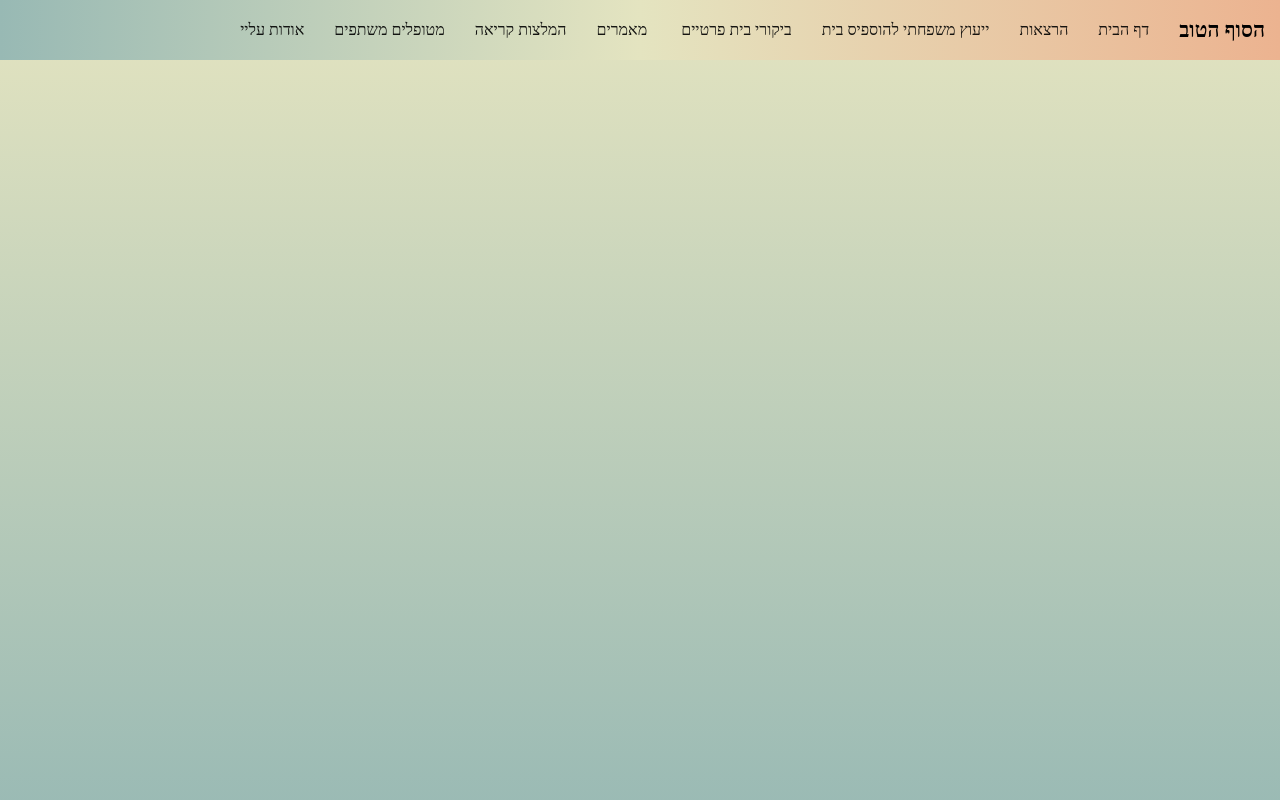
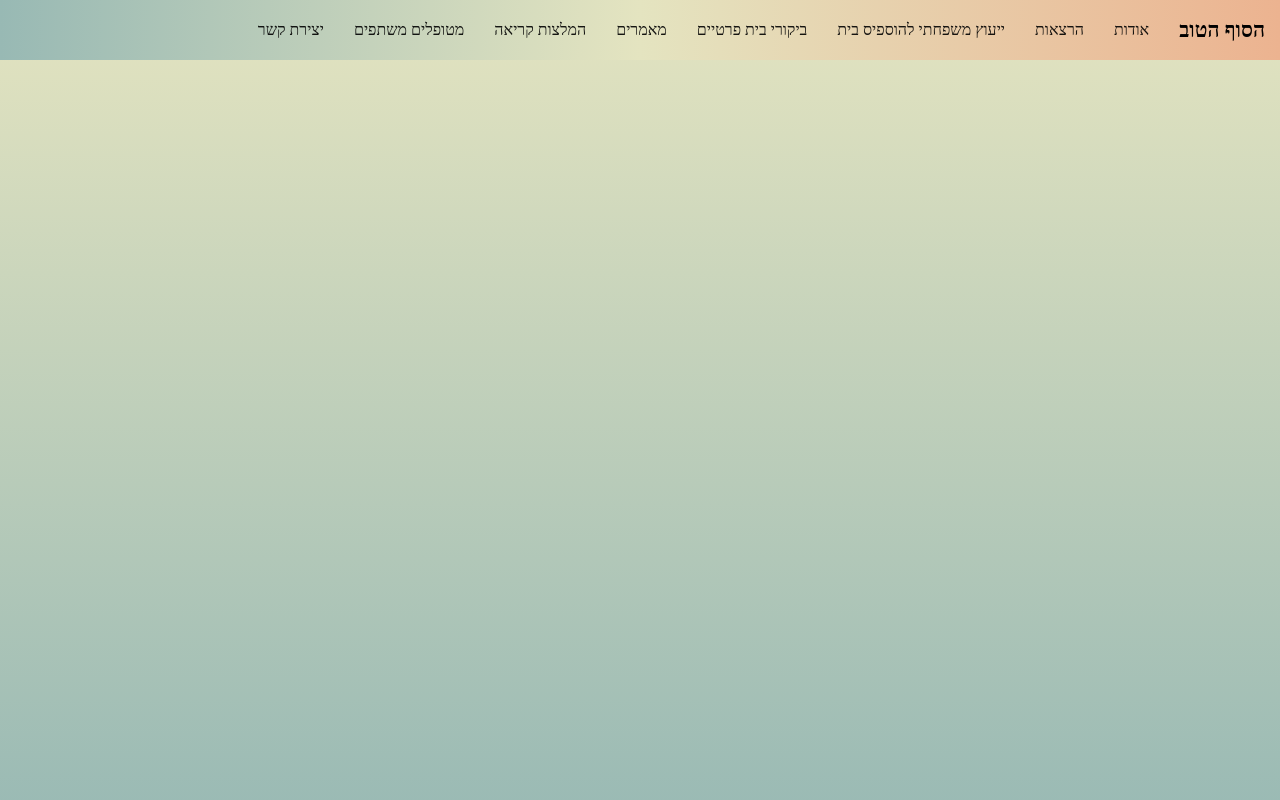
Before and after one commit to YaliSoltz/sof-hadereh, a React (Create React App) app in the folder client/: page / in a window 1280 px wide. Shown: the top 800 px of the page. Built offline with nearby package versions, Linux system fonts and the light colour scheme; no server answers.

Commit message:
add contact-us link with scroll down

```diff
--- a/client/src/comp-user/header.jsx
+++ b/client/src/comp-user/header.jsx
@@ -1,22 +1,63 @@
-import React, { useState } from 'react';
-import { Link } from 'react-router-dom';
+import React, { useState } from "react";
+import { Link } from "react-router-dom";
 import "../css/User.css";
 const Header = () => {
+  const [isOpen, setIsOpen] = useState(false);
 
-  const [isOpen, setIsOpen] = useState(false);
-    return (
-        < div className='Navbar'>
-
-       <span className="nav-logo">הסוף הטוב</span>
+  return (
+    <div className="Navbar">
+      <span className="nav-logo">הסוף הטוב</span>
       <div className={`nav-items ${isOpen && "open"}`}>
-      <Link to='/' className='labelNav' >דף הבית</Link>
-        <Link to='/lectures' className='labelNav'>הרצאות</Link>
-        <Link to='/' className='labelNav'>ייעוץ משפחתי להוספיס בית</Link>
-        <Link to='/' className='labelNav'>ביקורי בית פרטיים </Link>
-        <Link to='/articles' className='labelNav'>מאמרים</Link>
-        <Link to='/readings' className='labelNav'>המלצות קריאה</Link>
-        <Link to='/sharings' className='labelNav'>מטופלים משתפים</Link>
-        <Link to='/about-me' className='labelNav'>אודות עליי</Link>
+        <Link
+          to="/about-me"
+          className="labelNav"
+          onClick={() => window.scrollTo(0, 0)}
+        >
+          אודות
+        </Link>
+        <Link
+          to="/lectures"
+          className="labelNav"
+          onClick={() => window.scrollTo(0, 0)}
+        >
+          הרצאות
+        </Link>
+        <Link to="/" className="labelNav" onClick={() => window.scrollTo(0, 0)}>
+          ייעוץ משפחתי להוספיס בית
+        </Link>
+        <Link to="/" className="labelNav" onClick={() => window.scrollTo(0, 0)}>
+          ביקורי בית פרטיים
+        </Link>
+        <Link
+          to="/articles"
+          className="labelNav"
+          onClick={() => window.scrollTo(0, 0)}
+        >
+          מאמרים
+        </Link>
+        <Link
+          to="/readings"
+          className="labelNav"
+          onClick={() => window.scrollTo(0, 0)}
+        >
+          המלצות קריאה
+        </Link>
+        <Link
+          to="/sharings"
+          className="labelNav"
+          onClick={() => window.scrollTo(0, 0)}
+        >
+          מטופלים משתפים
+        </Link>
+        <a
+          className="labelNav"
+          onClick={(e) => {
+            e.preventDefault();
+            window.scrollTo(0, 100000);
+          }}
+        >
+          יצירת קשר
+        </a>
       </div>
       <div
         className={`nav-toggle ${isOpen && "open"}`}
@@ -24,10 +65,8 @@ const Header = () => {
       >
         <div className="bar"></div>
       </div>
-
-
-        </div>
-    );
-}
+    </div>
+  );
+};
 
 export default Header;
--- a/client/src/css/User.css
+++ b/client/src/css/User.css
@@ -4,8 +4,16 @@ body {
   word-wrap: break-word;
 }
 
+html {
+  scroll-behavior: smooth;
+}
+
 p {
   font-family: "Noto Sans Hebrew";
+}
+
+a {
+  cursor: pointer;
 }
 
 .Main {
@@ -413,15 +421,13 @@ textarea {
   position: relative;
 }
 
-.credit-text{
+.credit-text {
   position: absolute;
-font-size: 22px;
-font-family:Georgia, 'Times New Roman', Times, serif;
+  font-size: 22px;
+  font-family: Georgia, "Times New Roman", Times, serif;
   bottom: 20px;
-  color: #f9DD95;
-
+  color: #f9dd95;
 }
-
 
 /* -----------------------------------------------reading----------------------------------------- */
 
```
